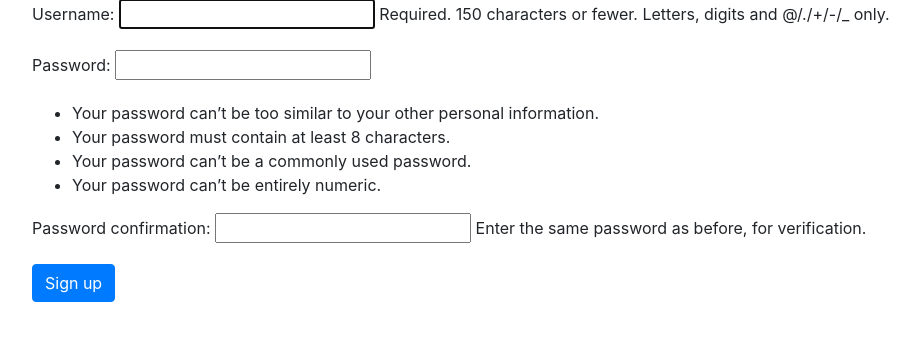
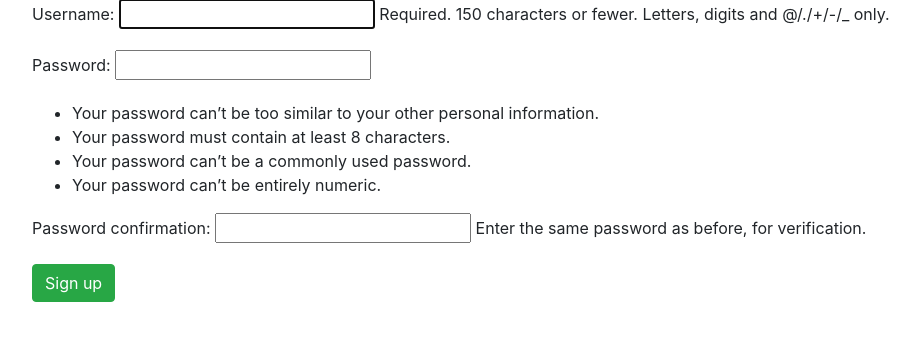
Before and after one commit to felexkemboi/Messaging-App, a Django app: page /users/signup/ in a window 1280 px wide. Shown: the part 103-458 px from the top of the page, without its empty margins (53-973 px from the left). Run offline with Django 3.2, Linux system fonts and the light colour scheme; some libraries are stand-ins or nearby versions; some web fonts are replaced.

Commit message:
make the login and sign up buttons to  be green,to look inviting to the user

```diff
--- a/messaging/templates/registration/login.html
+++ b/messaging/templates/registration/login.html
@@ -5,6 +5,6 @@
 <form method="post">
 {% csrf_token %}
 {{ form.as_p }}
-<button type="submit" class="btn btn-primary">Login</button>
+<button type="submit" class="btn btn-success">Login</button>
 </form>
 {% endblock %}
--- a/messaging/templates/signup.html
+++ b/messaging/templates/signup.html
@@ -5,6 +5,6 @@
 <form method="post">
 {% csrf_token %}
 {{ form.as_p }}
-<button type="submit" class="btn btn-primary">Sign up</button>
+<button type="submit" class="btn btn-success">Sign up</button>
 </form>
 {% endblock %}
```
